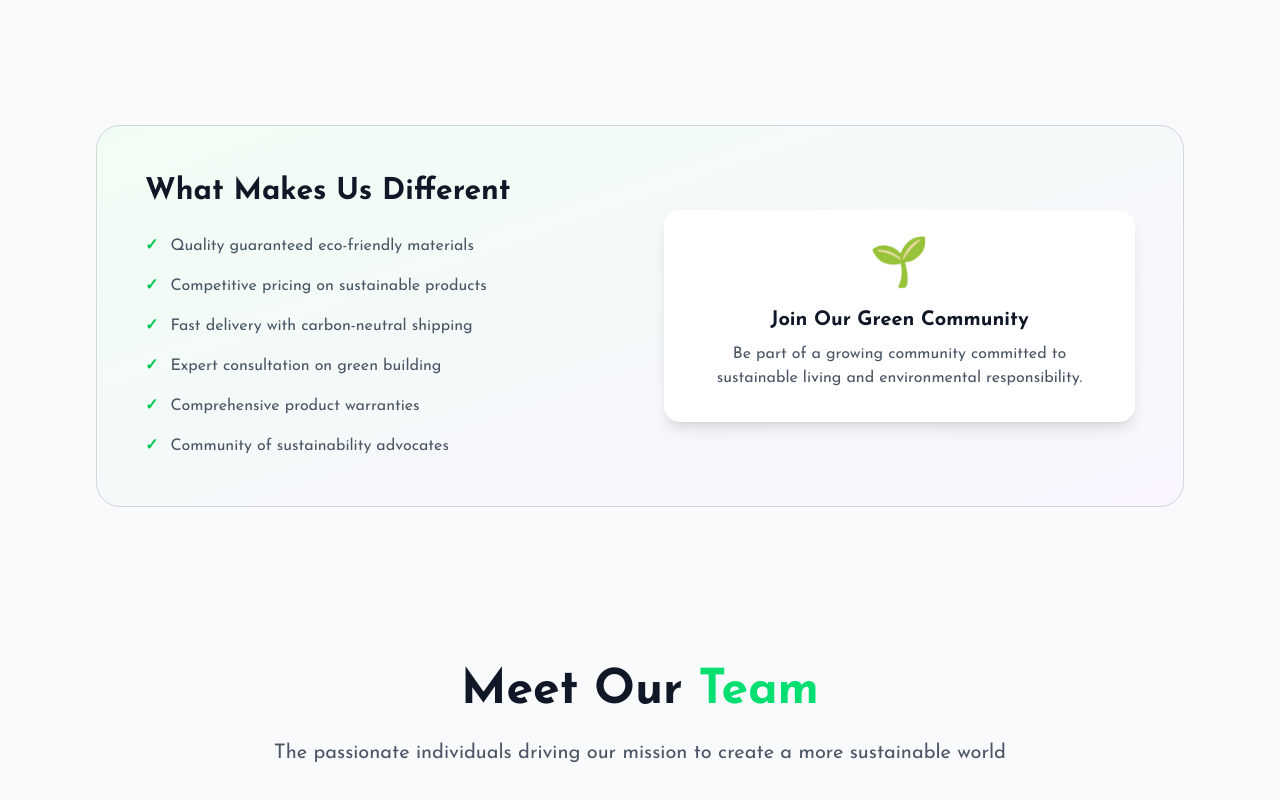
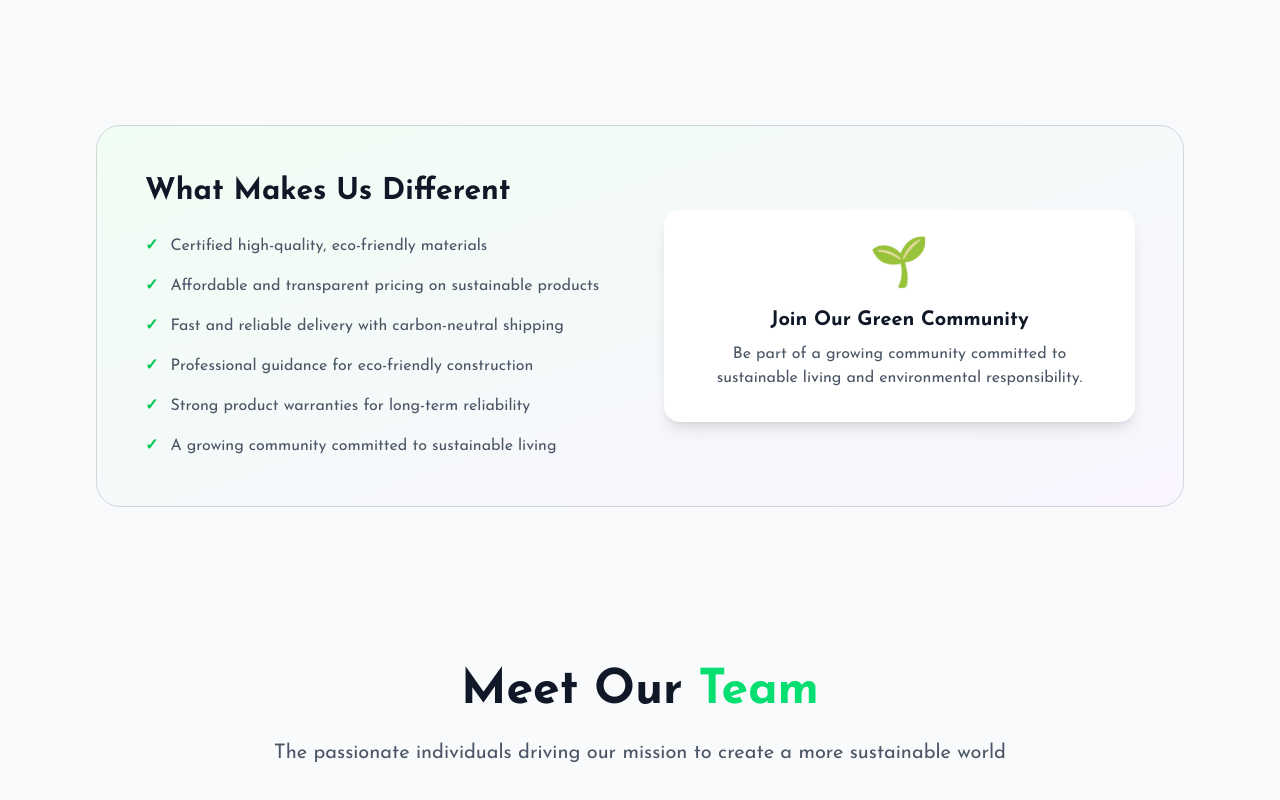
Before and after one commit to karakRohan/HackNITR-CodeNix, a React (Vite) app in the folder frontend/: page /about in a window 1280 px wide. Shown: the part 2671-3471 px from the top of the page. Built offline with nearby package versions, Linux system fonts and the light colour scheme.

Commit message:
Update the Line Style Changes

```diff
--- a/frontend/src/components/core/About/ChooseUs.jsx
+++ b/frontend/src/components/core/About/ChooseUs.jsx
@@ -82,13 +82,14 @@ const WhyChooseUs = () => {
   ];
 
   const benefits = [
-    "✓ Quality guaranteed eco-friendly materials",
-    "✓ Competitive pricing on sustainable products",
-    "✓ Fast delivery with carbon-neutral shipping",
-    "✓ Expert consultation on green building",
-    "✓ Comprehensive product warranties",
-    "✓ Community of sustainability advocates"
-  ];
+  "✓ Certified high-quality, eco-friendly materials",
+  "✓ Affordable and transparent pricing on sustainable products",
+  "✓ Fast and reliable delivery with carbon-neutral shipping",
+  "✓ Professional guidance for eco-friendly construction",
+  "✓ Strong product warranties for long-term reliability",
+  "✓ A growing community committed to sustainable living"
+];
+
 
   return (
     <section ref={sectionRef} className={`py-20 ${themeStyles.background} transition-colors duration-300`}>
```
